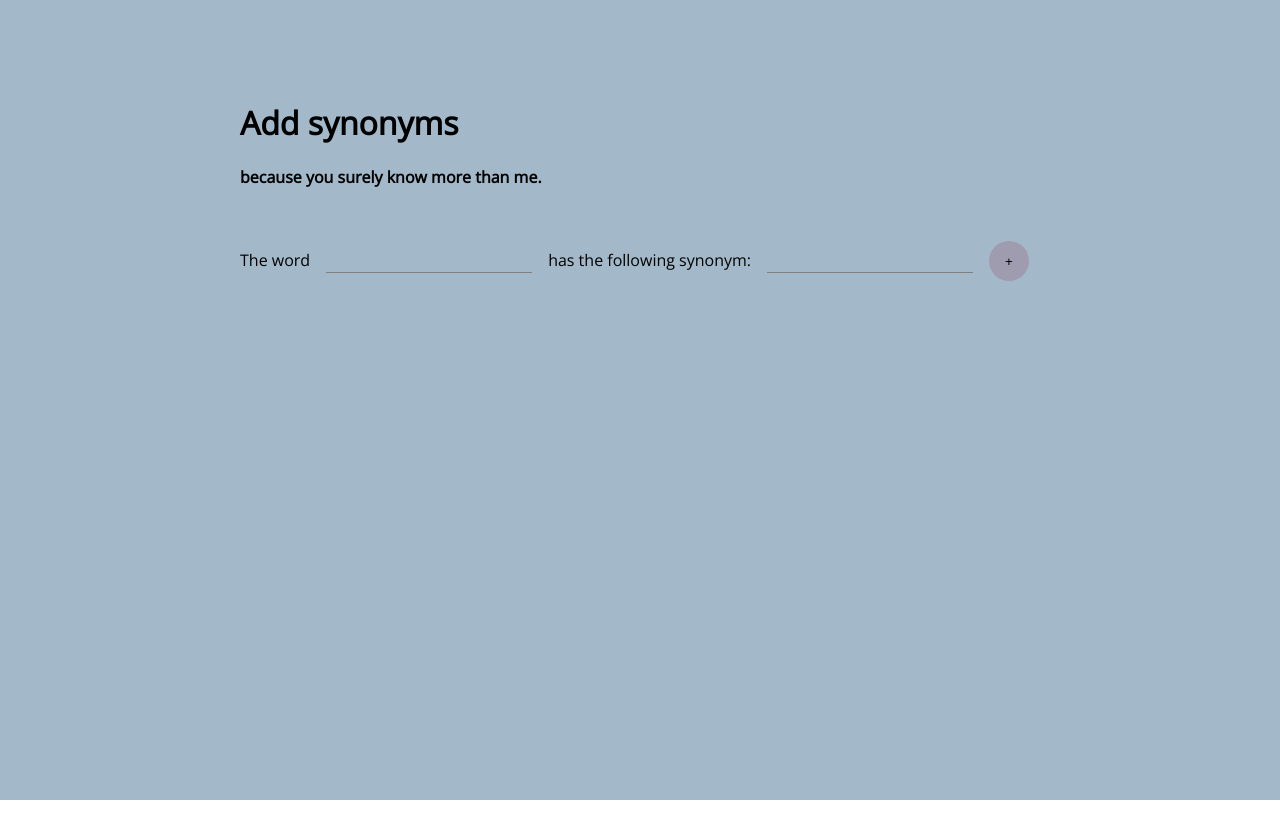
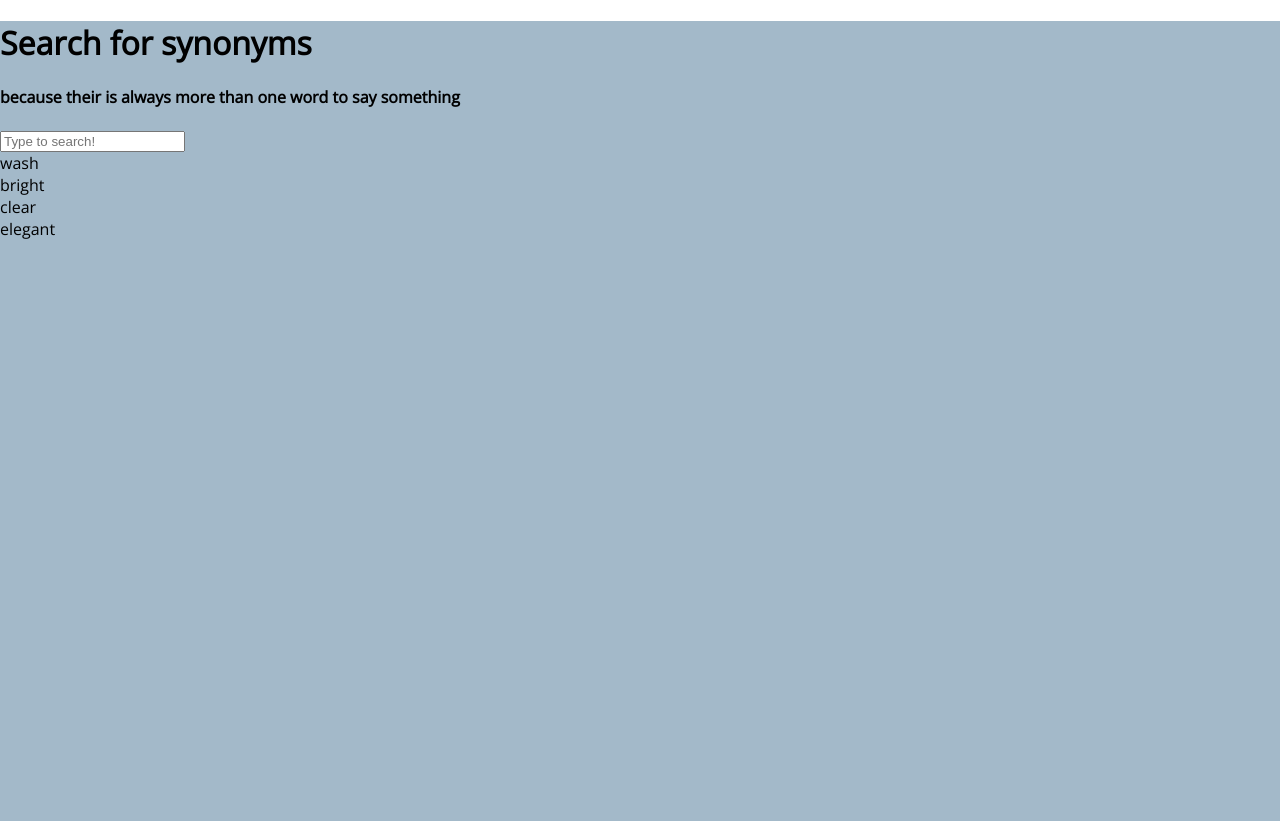
Before and after one commit to blondieboi/synonym, a React (Create React App) app in the folder ui/: page / in a window 1280 px wide. Before the commit the page ends 800 px from the top, so only its background shows below. Built offline with nearby package versions, Linux system fonts and the light colour scheme.

Commit message:
fixed routing

```diff
--- a/ui/src/App.js
+++ b/ui/src/App.js
@@ -1,16 +1,20 @@
-import React from "react";
-import { BrowserRouter as Router, Route, Switch } from "react-router-dom";
-import "./App.scss";
-import SearchView from "./Views/SearchView";
-import AddView from "./Views/AddView";
+import React from 'react';
+import { BrowserRouter as Router, Route, Switch } from 'react-router-dom';
+import './App.scss';
+import SearchView from './Views/SearchView';
+import AddView from './Views/AddView';
 
 function App() {
   return (
     <Router>
       <div className="App">
         <Switch>
-					<Route exact path="/" component={AddView} />
-					<Route exact path="/contribute " component={SearchView} />
+          <Route path="/contribute">
+            <AddView />
+          </Route>
+          <Route path="/">
+            <SearchView />
+          </Route>
         </Switch>
       </div>
     </Router>
--- a/ui/src/Components/AddViewComponents/SynonymInput.jsx
+++ b/ui/src/Components/AddViewComponents/SynonymInput.jsx
@@ -45,14 +45,14 @@ const SynonymInput = () => {
     console.log(synonyms);
   };
 
-  const SynonymListItem = ({ index, item }) => {
+  const SynonymListItem = ({ k, index, item }) => {
     const handleDelete = index => {
       const newSynonyms = [...synonyms];
       newSynonyms.splice(index, 1);
       setSynonyms(newSynonyms);
     };
     return (
-      <div key={index} className="list-item">
+      <div key={k} className="list-item">
         {item.item}
         <button className="action-button" onClick={() => handleDelete(index)}>
           -
@@ -62,7 +62,7 @@ const SynonymInput = () => {
   };
 
   const synonymList = synonyms.map((item, index) => {
-    return <SynonymListItem item={item} index={index} />;
+    return <SynonymListItem key={index} item={item} index={index} />;
   });
 
   return (
```
Lines whose indentation alone changed are shown as unchanged.
